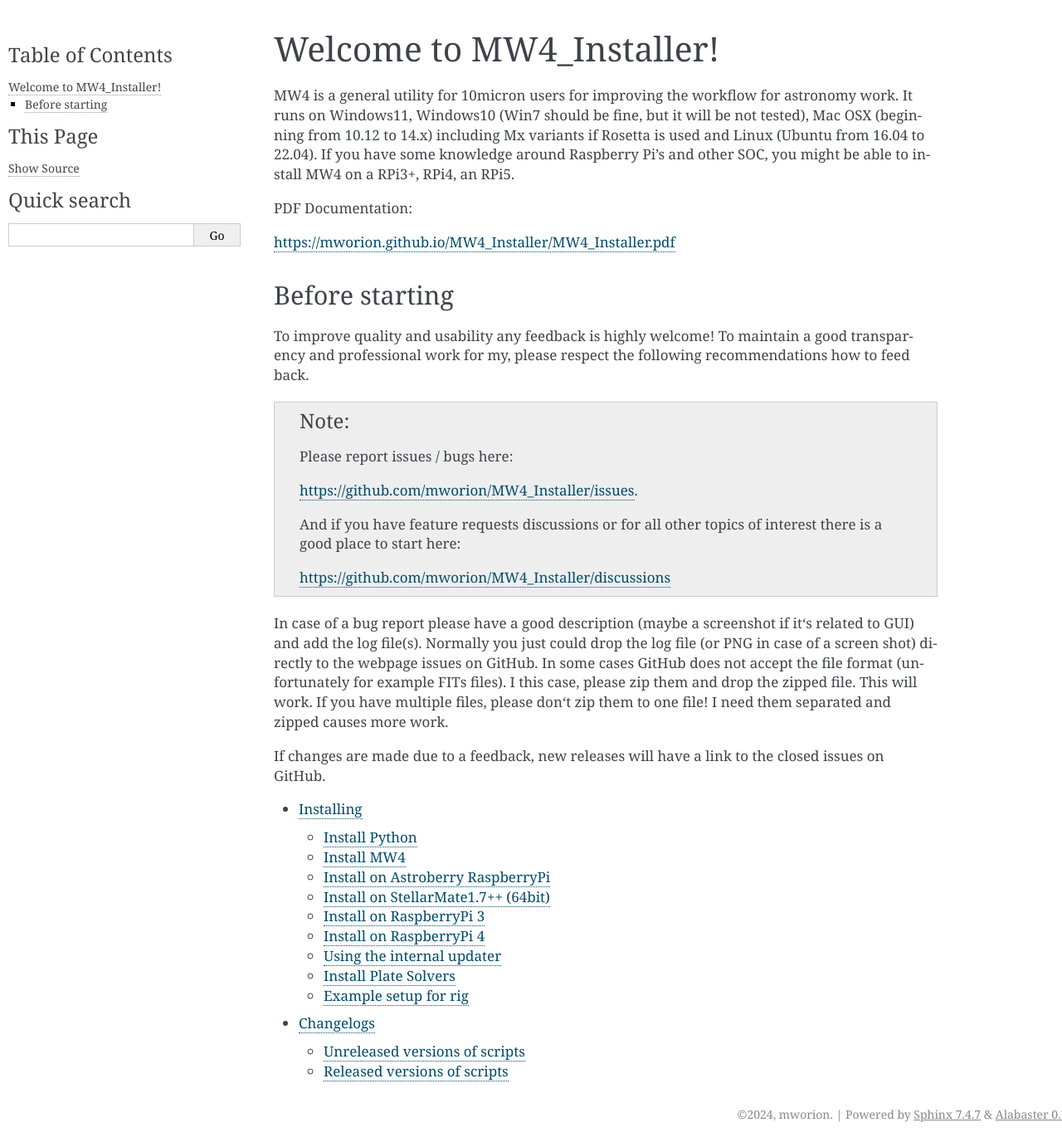
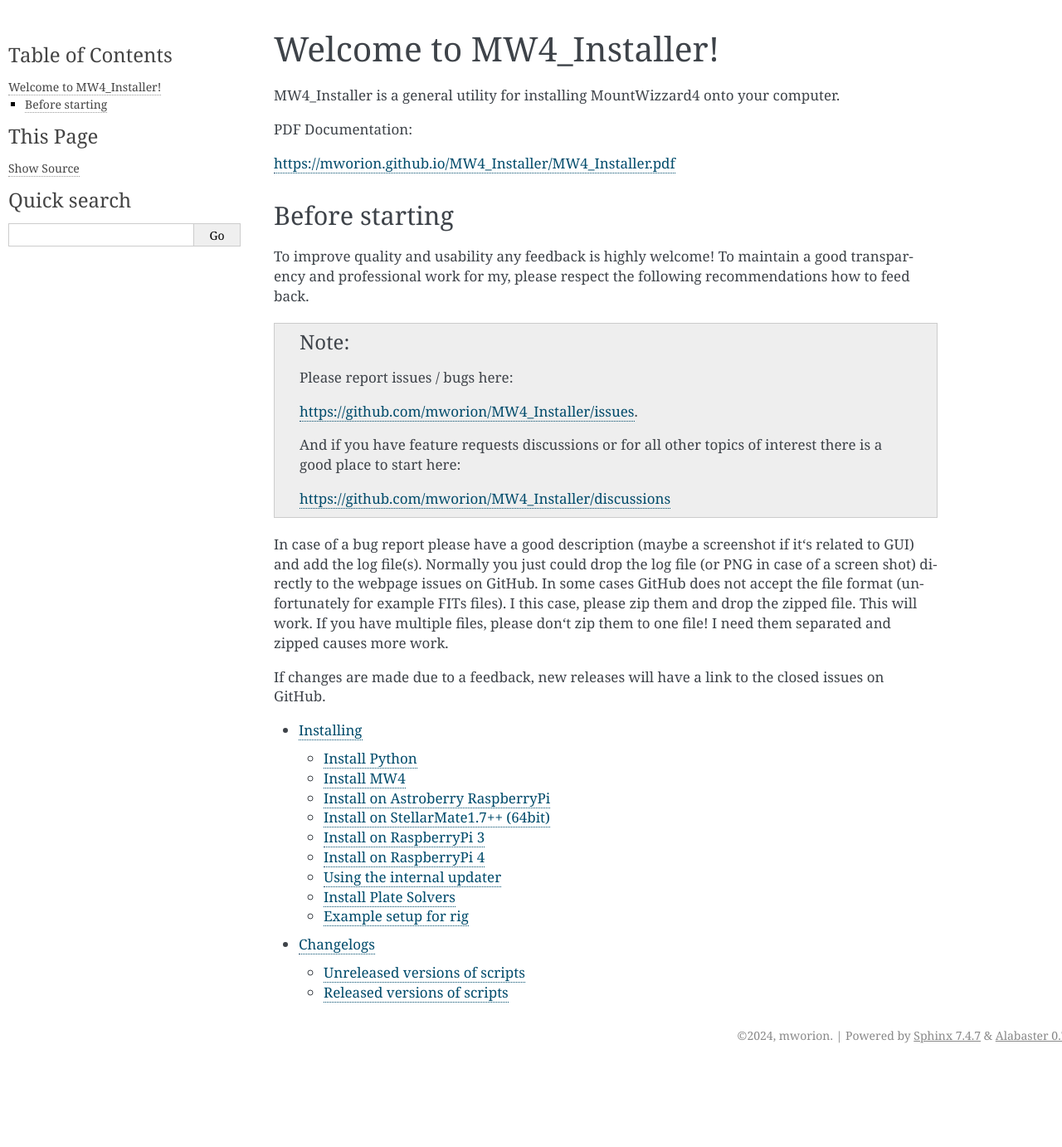
Before and after one commit to mworion/MW4_Installer, a Sphinx documentation site: the page built from doc/index.rst, in a window 1280 px wide and 1382 px high. Shown: the whole window at 83% size. Built offline with Sphinx 7.4.7, drawn with Linux system fonts in a browser that asks for light colours.

Commit message:
initial commit

```diff
--- a/doc/index.rst
+++ b/doc/index.rst
@@ -1,11 +1,7 @@
 Welcome to MW4_Installer!
 =========================
-MW4 is a general utility for 10micron users for improving the workflow for astronomy
-work. It runs on Windows11, Windows10 (Win7 should be fine, but it will be not
-tested), Mac OSX (beginning from 10.12 to 14.x) including Mx variants if Rosetta is
-used and Linux (Ubuntu from 16.04 to 22.04). If you have some knowledge around
-Raspberry Pi's and other SOC, you might be able to install MW4 on a RPi3+, RPi4,
-an RPi5.
+MW4_Installer is a general utility for installing MountWizzard4 onto your
+computer.
 
 PDF Documentation:
 
```
